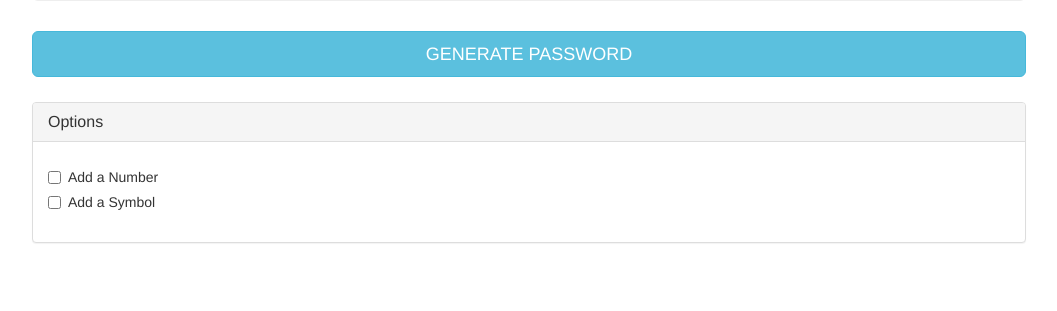
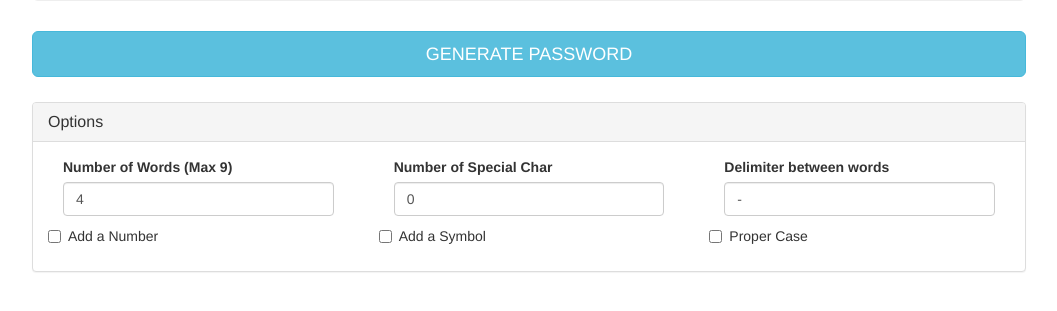
Before and after one commit to tsesamson/p2, a PHP site: page / in a window 1280 px wide. Shown: the part 228-539 px from the top of the page, without its empty margins (111-1168 px from the left). Run offline with PHP 8.4, Linux system fonts and the light colour scheme; some libraries are stand-ins or nearby versions.

Commit message:
Added options to index.php

```diff
--- a/index.php
+++ b/index.php
@@ -76,15 +76,43 @@
             <h2 class="panel-title">Options</h2>
           </div>
           <div class="panel-body">
-              <div class="form-group">
-                <div class="checkbox">
-                  <label><input type="checkbox"> Add a Number</label>
-                </div>
-                <div class="checkbox">
-                  <label><input type="checkbox"> Add a Symbol</label>
+            <div class="row">
+              <div class="col-xs-4">
+                <label class="col-xs-12 control-label" for="formGroupInputLarge">Number of Words (Max 9)</label>
+                <div class="col-xs-12">
+                  <input type="text" class="form-control" name="numOfWords" value="4">
                 </div>
               </div>
-
+              <div class="col-xs-4">
+                <label class="col-xs-12 control-label" for="formGroupInputLarge">Number of Special Char</label>
+                <div class="col-xs-12">
+                  <input <input type="text" class="form-control" name="numOfSpecialChar" value="0">
+                </div>
+              </div>
+              <div class="col-xs-4">
+                <label class="col-xs-12 control-label" for="formGroupInputLarge">Delimiter between words</label>
+                <div class="col-xs-12">
+                  <input <input type="text" class="form-control" name="delimiter" value="-">
+                </div>
+              </div>
+            </div>
+            <div class="row">
+              <div class="col-xs-4">
+                <div class="checkbox">
+                  <label><input type="checkbox" name="addNum"> Add a Number</label>
+                </div>
+              </div>
+              <div class="col-xs-4">
+                <div class="checkbox">
+                  <label><input type="checkbox" name="addSym"> Add a Symbol</label>
+                </div>
+              </div>
+              <div class="col-xs-4">
+                <div class="checkbox">
+                  <label><input type="checkbox" name="isProperCase"> Proper Case</label>
+                </div>
+              </div>
+            </div>
           </div>
         </div>
       </div>
--- a/logic.php
+++ b/logic.php
@@ -11,9 +11,14 @@
     return $dic;
   }
 
-  function getXkcdPassword($numOfWords=4, $delimiter='-', $numOfSpecialChar=0, $addNum=false, $addSym=false, $isCamelCase=false, $isProperCase=false, $maxLength=8){
+  function getXkcdPassword($numOfWords=4, $delimiter='-', $numOfSpecialChar=0, $addNum=false, $addSym=false, $isCamelCase=false, $isProperCase=false){
     $result = ''; //Define varibale for password result
     $dic = getDict();
+    $maxLength = 9;
+
+    if($numOfWords > $maxLength) {
+      $numOfWords = $maxLength;
+    }
 
     //For loop to generate the password
     for($i = 0; $i <$numOfWords; $i++) {
```
